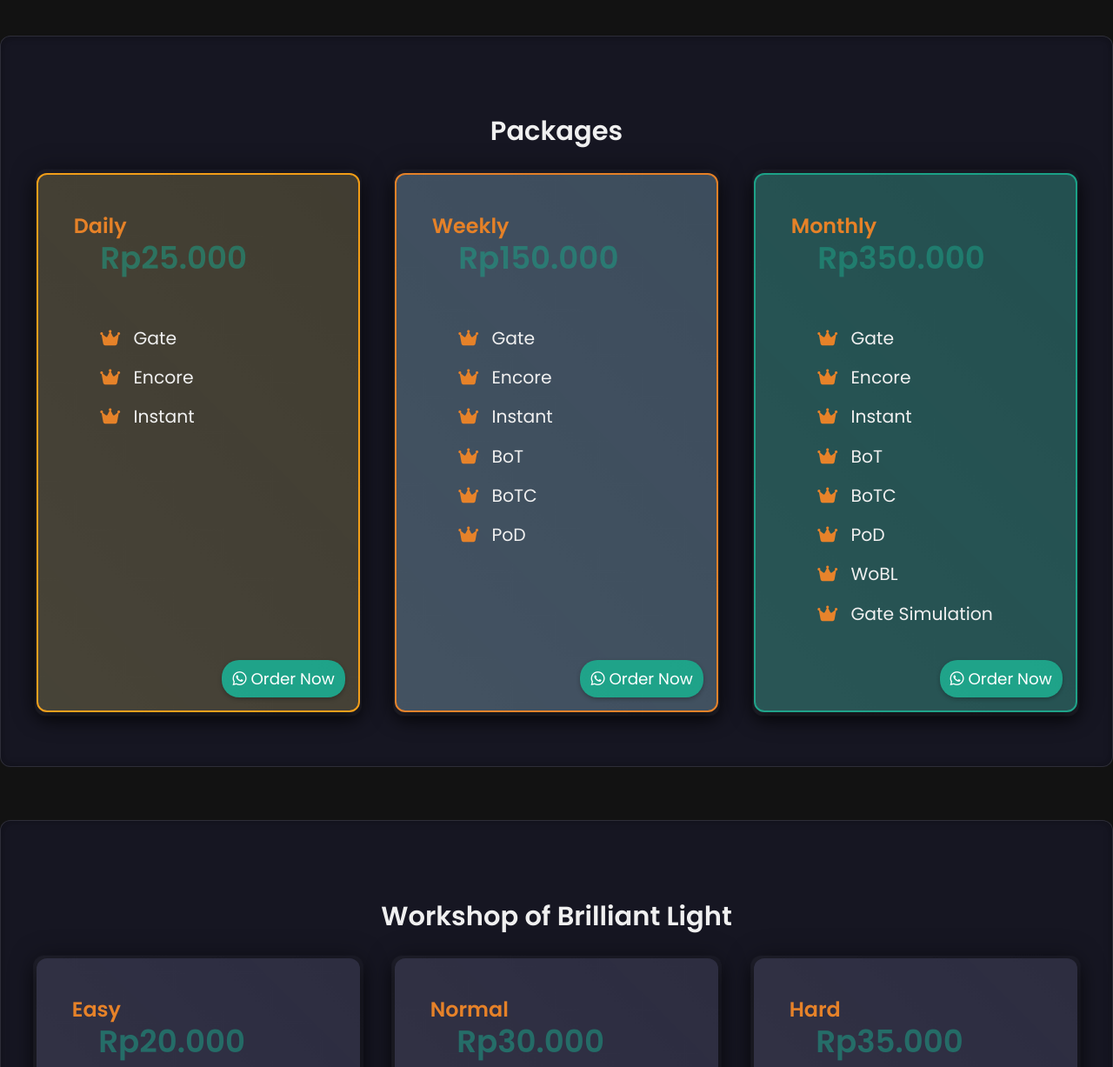
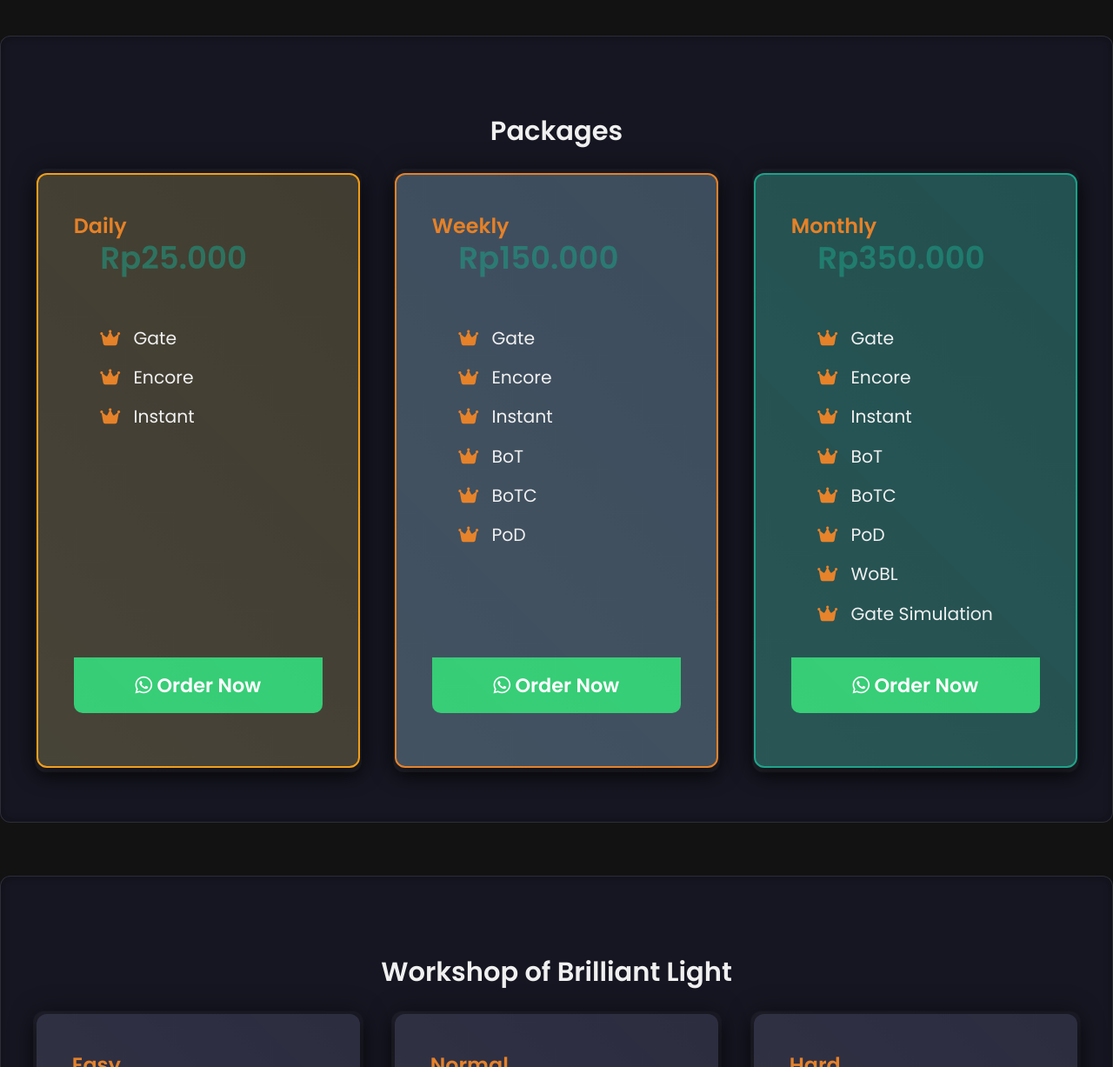
Before and after one commit to niiell/solo-leveling-joki, a website: page public/index.html in a window 1280 px wide. Shown: the top 1227 px of the page at 87% size. Drawn offline with nearby package versions, Linux system fonts and the light colour scheme; animation ran at ten frames a second.

Commit message:
Integrate 'Order Now' button visually into item cards for all packages and workshops

```diff
--- a/public/index.html
+++ b/public/index.html
@@ -28,17 +28,6 @@
             <h2 style="text-align: center;">Packages</h2>
             <div class="grid-container">
                 <article class="pricing-card daily" data-service="daily">
-                    <div class="whatsapp-button">
-                        <a
-                          href="https://wa.me/6281234567890?text=Saya%20tertarik%20dengan%20paket%20Daily%20sebesar%20Rp25.000%20dengan%20fitur:%20Gate,%20Encore,%20Instant"
-                          target="_blank"
-                          role="button"
-                          aria-label="Order Daily package via WhatsApp"
-                          tabindex="0"
-                        >
-                            <i class="fab fa-whatsapp"></i> Order Now
-                        </a>
-                    </div>
                     <h3>Daily</h3>
                     <p class="price">Rp25.000</p>
                     <ul>
@@ -46,20 +35,19 @@
                         <li><i class="fa-solid fa-crown"></i> Encore</li>
                         <li><i class="fa-solid fa-crown"></i> Instant</li>
                     </ul>
+                    <a
+                      href="https://wa.me/6281234567890?text=Saya%20tertarik%20dengan%20paket%20Daily%20sebesar%20Rp25.000%20dengan%20fitur:%20Gate,%20Encore,%20Instant"
+                      target="_blank"
+                      role="button"
+                      aria-label="Order Daily package via WhatsApp"
+                      tabindex="0"
+                      class="order-now-integrated"
+                    >
+                        <i class="fab fa-whatsapp"></i> Order Now
+                    </a>
                 </article>
                 <article class="pricing-card promo">
                     <div class="card-badge promo">Promo</div>
-                    <div class="whatsapp-button">
-                        <a
-                          href="https://wa.me/6281234567890?text=Saya%20tertarik%20dengan%20paket%20Weekly%20sebesar%20Rp150.000%20dengan%20fitur:%20Gate,%20Encore,%20Instant,%20BoT,%20BoTC,%20PoD"
-                          target="_blank"
-                          role="button"
-                          aria-label="Order Weekly package via WhatsApp"
-                          tabindex="0"
-                        >
-                            <i class="fab fa-whatsapp"></i> Order Now
-                        </a>
-                    </div>
                     <h3>Weekly</h3>
                     <p class="price">Rp150.000</p>
                     <ul>
@@ -70,20 +58,19 @@
                         <li><i class="fa-solid fa-crown"></i>BoTC</li>
                         <li><i class="fa-solid fa-crown"></i>PoD</li>
                     </ul>
+                    <a
+                      href="https://wa.me/6281234567890?text=Saya%20tertarik%20dengan%20paket%20Weekly%20sebesar%20Rp150.000%20dengan%20fitur:%20Gate,%20Encore,%20Instant,%20BoT,%20BoTC,%20PoD"
+                      target="_blank"
+                      role="button"
+                      aria-label="Order Weekly package via WhatsApp"
+                      tabindex="0"
+                      class="order-now-integrated"
+                    >
+                        <i class="fab fa-whatsapp"></i> Order Now
+                    </a>
                 </article>
                 <article class="pricing-card popular">
                     <div class="card-badge popular">Banyak Diminati</div>
-                    <div class="whatsapp-button">
-                        <a
-                          href="https://wa.me/6281234567890?text=Saya%20tertarik%20dengan%20paket%20Monthly%20sebesar%20Rp350.000%20dengan%20fitur:%20Gate,%20Encore,%20Instant,%20BoT,%20BoTC,%20PoD,%20WoBL,%20Gate%20Simulation"
-                          target="_blank"
-                          role="button"
-                          aria-label="Order Monthly package via WhatsApp"
-                          tabindex="0"
-                        >
-                            <i class="fab fa-whatsapp"></i> Order Now
-                        </a>
-                    </div>
                     <h3>Monthly</h3>
                     <p class="price">Rp350.000</p>
                     <ul>
@@ -96,6 +83,16 @@
                         <li><i class="fa-solid fa-crown"></i> WoBL</li>
                         <li><i class="fa-solid fa-crown"></i> Gate Simulation</i></li>
                     </ul>
+                    <a
+                      href="https://wa.me/6281234567890?text=Saya%20tertarik%20dengan%20paket%20Monthly%20sebesar%20Rp350.000%20dengan%20fitur:%20Gate,%20Encore,%20Instant,%20BoT,%20BoTC,%20PoD,%20WoBL,%20Gate%20Simulation"
+                      target="_blank"
+                      role="button"
+                      aria-label="Order Monthly package via WhatsApp"
+                      tabindex="0"
+                      class="order-now-integrated"
+                    >
+                        <i class="fab fa-whatsapp"></i> Order Now
+                    </a>
                 </article>
             </div>
         </section>
@@ -103,49 +100,46 @@
             <h2 style="text-align: center;">Workshop of Brilliant Light</h2>
             <div class="grid-container">
                 <article class="pricing-card">
-                    <div class="whatsapp-button">
+                    <h3>Easy</h3>
+                    <p class="price">Rp20.000</p>
                     <a
                       href="https://wa.me/6281234567890?text=Saya%20tertarik%20dengan%20paket%20Easy%20sebesar%20Rp20.000%20per%20Run"
                       target="_blank"
                       role="button"
                       aria-label="Order Easy package via WhatsApp"
                       tabindex="0"
+                      class="order-now-integrated"
                     >
                       <i class="fab fa-whatsapp"></i> Order Now
                     </a>
-                    </div>
-                    <h3>Easy</h3>
-                    <p class="price">Rp20.000</p>
                 </article>
                 <article class="pricing-card">
-                    <div class="whatsapp-button">
+                    <h3>Normal</h3>
+                    <p class="price">Rp30.000</p>
                     <a
                       href="https://wa.me/6281234567890?text=Saya%20tertarik%20dengan%20paket%20Normal%20sebesar%20Rp30.000%20per%20Run"
                       target="_blank"
                       role="button"
                       aria-label="Order Normal package via WhatsApp"
                       tabindex="0"
+                      class="order-now-integrated"
                     >
                       <i class="fab fa-whatsapp"></i> Order Now
                     </a>
-                    </div>
-                    <h3>Normal</h3>
-                    <p class="price">Rp30.000</p>
                 </article>
                 <article class="pricing-card">
-                    <div class="whatsapp-button">
+                    <h3>Hard</h3>
+                    <p class="price">Rp35.000</p>
                     <a
                       href="https://wa.me/6281234567890?text=Saya%20tertarik%20dengan%20paket%20Hard%20sebesar%20Rp35.000%20per%20Run"
                       target="_blank"
                       role="button"
                       aria-label="Order Hard package via WhatsApp"
                       tabindex="0"
+                      class="order-now-integrated"
                     >
                       <i class="fab fa-whatsapp"></i> Order Now
                     </a>
-                    </div>
-                    <h3>Hard</h3>
-                    <p class="price">Rp35.000</p>
                 </article>
             </div>
         </section>
@@ -153,19 +147,18 @@
             <h2 style="text-align: center;">Workshop Artefact</h2>
             <div class="grid-container">
                 <article class="pricing-card fast-track">
-                    <div class="whatsapp-button">
+                    <h3>Set Arte</h3>
+                    <p class="price">Rp10.000</p>
                     <a
                       href="https://wa.me/6281234567890?text=Saya%20tertarik%20dengan%20paket%20Set%20Arte%20sebesar%20Rp10.000"
                       target="_blank"
                       role="button"
                       aria-label="Order Set Arte package via WhatsApp"
                       tabindex="0"
+                      class="order-now-integrated"
                     >
                       <i class="fab fa-whatsapp"></i> Order Now
                     </a>
-                    </div>
-                    <h3>Set Arte</h3>
-                    <p class="price">Rp10.000</p>
                 </article>
             </div>
         </section>
--- a/public/style.css
+++ b/public/style.css
@@ -314,40 +314,53 @@ body {
     display: block;
 }
 
-/* WhatsApp Button Styles */
-.whatsapp-button {
-    position: absolute;
-    bottom: 15px;
-    right: 15px;
-    background-color: var(--accent-color);
+.order-now-container {
+    text-align: center;
+    margin-top: 20px;
+  }
+
+.order-now-button {
+    background-color: #2ecc71;
     color: white;
-    padding: 0;
-    border-radius: 20px;
-    display: block;
-    overflow: hidden;
-    font-size: 0.9rem;
-    transition: all 0.3s ease;
-    box-shadow: 0 2px 5px rgba(0,0,0,0.3);
-    z-index: 1;
-    opacity: 1;
-    transform: scale(1);
+    padding: 10px 20px;
+    text-decoration: none;
+    border-radius: 5px;
+  }
+
+.order-now-button:hover {
+    background-color: #27ae60; /* Efek hover sedikit lebih gelap */
+  }
+
+.order-now-integrated {
+  background-color: #2ecc71;
+  color: white;
+  padding: 15px;
+  text-align: center;
+  text-decoration: none;
+  display: block;
+  border-bottom-left-radius: 10px;
+  border-bottom-right-radius: 10px;
+  margin-top: auto;
+  font-weight: 600;
+  font-size: 1.1rem;
+  transition: background-color 0.3s ease;
 }
 
-.whatsapp-button a {
-    color: white;
-    text-decoration: none;
-    display: block;
-    padding: 8px 12px;
-    width: 100%;
-    height: 100%;
+.order-now-integrated:hover {
+  background-color: #27ae60;
 }
 
-.whatsapp-button:hover {
-    transform: scale(1.05) translateY(-3px);
-    background-color: #128C7E;
-    box-shadow: 0 4px 8px rgba(0,0,0,0.4);
-    will-change: transform, background-color, box-shadow;
-    transition: transform 0.3s ease, background-color 0.3s ease, box-shadow 0.3s ease;
+/* Remove absolute positioning from whatsapp-button to avoid separation */
+.whatsapp-button {
+  position: static;
+  background-color: transparent;
+  box-shadow: none;
+  padding: 0;
+  margin: 0;
+  opacity: 0;
+  pointer-events: none;
+  height: 0;
+  overflow: hidden;
 }
 
 /* Animate tooltip fade in/out */
```
Lines whose indentation alone changed are shown as unchanged.
